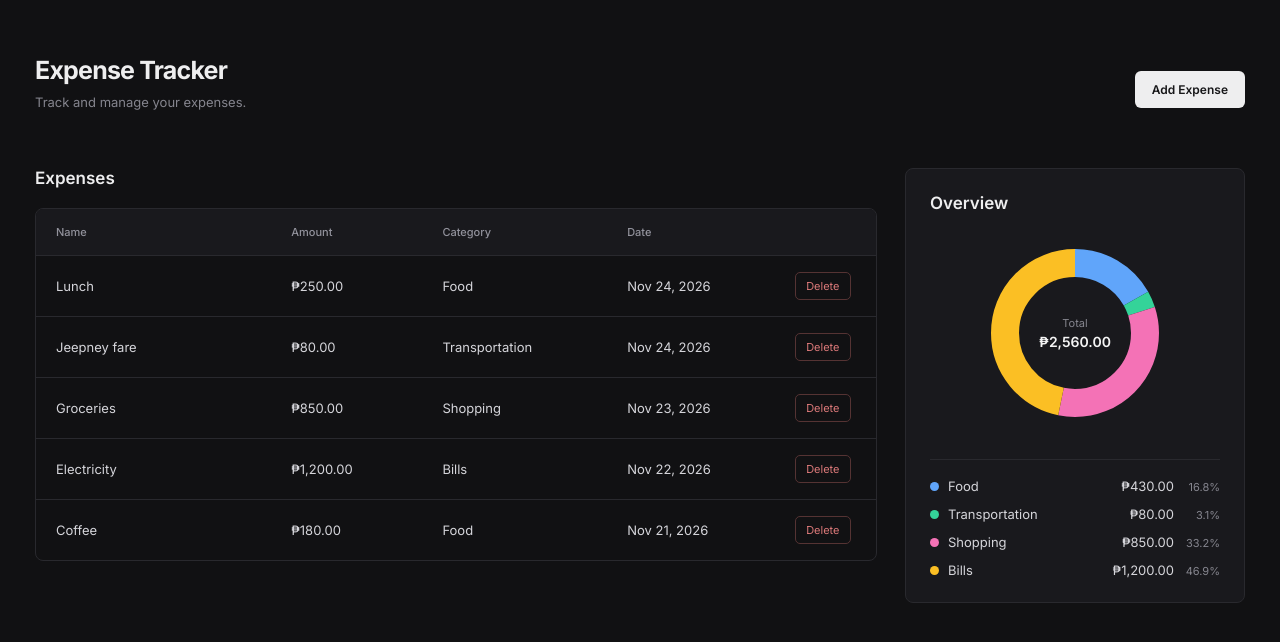
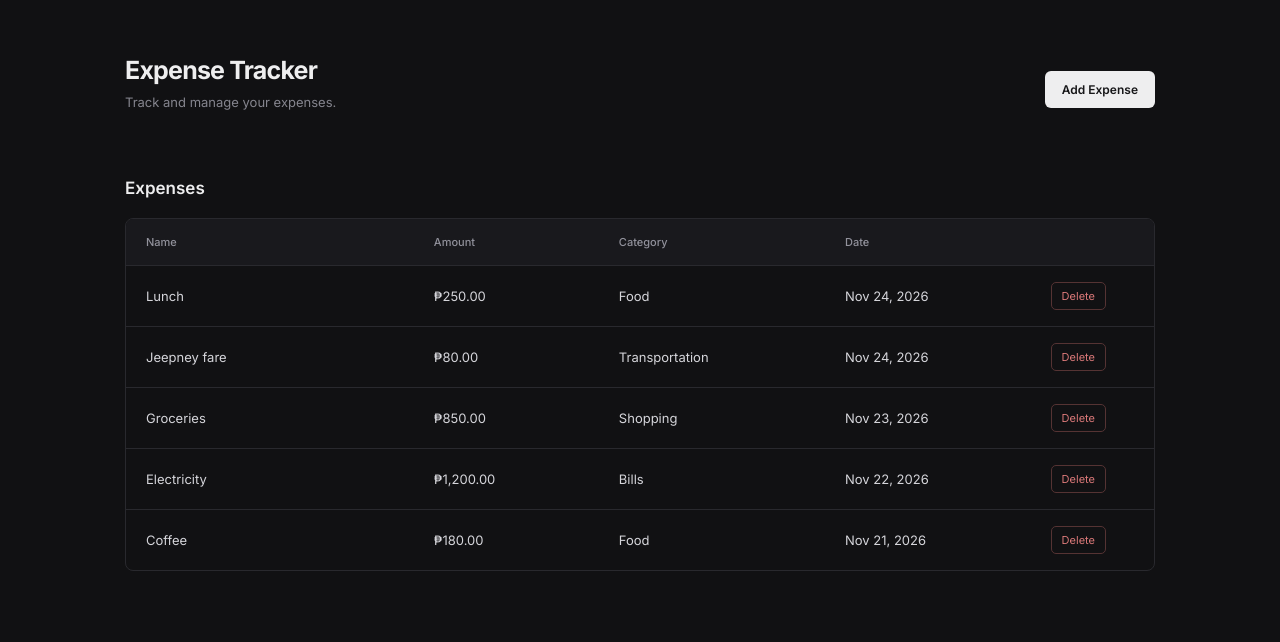
Before and after one commit to PRSM-Group/expensetracker, a React (Vite) app: page / in a window 1280 px wide. Shown: the top 642 px of the page. Built offline with nearby package versions, Linux system fonts and the light colour scheme.

Commit message:
Revert "added pie chart for overview by category"
This reverts commit 1482cb5666215da3fa54ee65c0f018551361fc86.

```diff
--- a/src/App.css
+++ b/src/App.css
@@ -1,5 +1,6 @@
+
 .container {
-  max-width: 1280px;
+  max-width: 1100px;
   margin: 0 auto;
   padding: 55px 35px;
 }
@@ -10,7 +11,7 @@
   display: flex;
   justify-content: space-between;
   align-items: center;
-  margin-bottom: 45px;
+  margin-bottom: 55px;
   gap: 15px;
 }
 
@@ -44,19 +45,9 @@
   background: #d4d4d8;
 }
 
-/* Dashboard Two-Column Layout */
-
-.dashboard-grid {
-  display: grid;
-  grid-template-columns: 1fr 340px;
-  gap: 28px;
-  align-items: start;
-}
-
 /* Expenses Table */
 
-.expenses h2,
-.chart-card h2 {
+.expenses h2 {
   font-size: 17px;
   font-weight: 600;
   margin: 0 0 20px;
@@ -71,7 +62,7 @@
 
 table {
   width: 100%;
-  min-width: 600px;
+  min-width: 650px;
   table-layout: fixed;
   border-collapse: collapse;
   text-align: left;
@@ -132,109 +123,6 @@ tbody tr {
 
 tbody tr:hover {
   background: #19191d;
-}
-
-/* Pie Chart Sidebar */
-
-.chart-card {
-  background: #19191d;
-  border: 1px solid #29292e;
-  border-radius: 8px;
-  padding: 24px;
-}
-
-.empty-chart {
-  color: #85858e;
-  font-size: 13px;
-  text-align: center;
-  padding: 40px 0;
-}
-
-.pie-wrapper {
-  position: relative;
-  width: 200px;
-  height: 200px;
-  margin: 10px auto 26px;
-}
-
-.pie-svg {
-  width: 100%;
-  height: 100%;
-}
-
-.pie-svg circle {
-  transition:
-    stroke-dasharray 0.35s ease,
-    stroke-dashoffset 0.35s ease;
-}
-
-.pie-center {
-  position: absolute;
-  inset: 0;
-  display: flex;
-  flex-direction: column;
-  align-items: center;
-  justify-content: center;
-  pointer-events: none;
-  text-align: center;
-}
-
-.pie-center span {
-  font-size: 11px;
-  color: #85858e;
-  margin-bottom: 3px;
-}
-
-.pie-center strong {
-  font-size: 14px;
-  color: #f5f5f5;
-  font-weight: 600;
-}
-
-.chart-legend {
-  list-style: none;
-  margin: 0;
-  padding: 0;
-  display: flex;
-  flex-direction: column;
-  gap: 12px;
-  border-top: 1px solid #29292e;
-  padding-top: 18px;
-}
-
-.legend-item {
-  display: flex;
-  justify-content: space-between;
-  align-items: center;
-  font-size: 13px;
-}
-
-.legend-label {
-  display: flex;
-  align-items: center;
-  gap: 9px;
-  color: #d5d5da;
-}
-
-.legend-dot {
-  width: 9px;
-  height: 9px;
-  border-radius: 50%;
-  flex-shrink: 0;
-}
-
-.legend-values {
-  display: flex;
-  align-items: baseline;
-  gap: 8px;
-  color: #d5d5da;
-}
-
-.legend-values small {
-  color: #85858e;
-  font-size: 11px;
-  min-width: 38px;
-  text-align: right;
 }
 
 /* Editable Table Cells */
@@ -385,12 +273,6 @@ tbody tr:hover {
 
 /* Responsive Layout */
 
-@media (max-width: 960px) {
-  .dashboard-grid {
-    grid-template-columns: 1fr;
-  }
-}
-
 @media (max-width: 600px) {
   .container {
     padding: 35px 18px;
@@ -404,8 +286,7 @@ tbody tr:hover {
     overflow-x: auto;
   }
 
-  .expenses h2,
-  .chart-card h2 {
+  .expenses h2 {
     font-size: 16px;
   }
 }
--- a/src/App.jsx
+++ b/src/App.jsx
@@ -11,15 +11,6 @@ const categories = [
   "Other",
 ];
 
-const categoryColors = {
-  Food: "#60a5fa",
-  Transportation: "#34d399",
-  Shopping: "#f472b6",
-  Bills: "#fbbf24",
-  Entertainment: "#a78bfa",
-  Other: "#94a3b8",
-};
-
 function getToday() {
   const today = new Date();
   const year = today.getFullYear();
@@ -27,122 +18,6 @@ function getToday() {
   const day = String(today.getDate()).padStart(2, "0");
 
   return `${year}-${month}-${day}`;
-}
-
-function ExpensePieChart({ expenses }) {
-  const totalsByCategory = categories
-    .map((category) => {
-      const total = expenses
-        .filter((expense) => expense.category === category)
-        .reduce((sum, expense) => sum + Number(expense.amount), 0);
-
-      return {
-        category,
-        total,
-        color: categoryColors[category],
-      };
-    })
-    .filter((item) => item.total > 0);
-
-  const grandTotal = totalsByCategory.reduce(
-    (sum, item) => sum + item.total,
-    0,
-  );
-
-  const radius = 70;
-  const circumference = 2 * Math.PI * radius;
-
-  const slices = totalsByCategory.reduce((acc, item) => {
-    const percent = item.total / grandTotal;
-    const prevCumulative =
-      acc.length > 0 ? acc[acc.length - 1].nextCumulative : 0;
-
-    acc.push({
-      ...item,
-      percent,
-      cumulativePercent: prevCumulative,
-      nextCumulative: prevCumulative + percent,
-    });
-
-    return acc;
-  }, []);
-
-  return (
-    <aside className="chart-card">
-      <h2>Overview</h2>
-
-      {grandTotal === 0 ? (
-        <p className="empty-chart">No expenses to display.</p>
-      ) : (
-        <>
-          <div className="pie-wrapper">
-            <svg viewBox="0 0 200 200" className="pie-svg">
-              {slices.map((slice) => {
-                const strokeDasharray = `${slice.percent * circumference} ${circumference}`;
-                const strokeDashoffset =
-                  -slice.cumulativePercent * circumference;
-
-                return (
-                  <circle
-                    key={slice.category}
-                    cx="100"
-                    cy="100"
-                    r={radius}
-                    fill="transparent"
-                    stroke={slice.color}
-                    strokeWidth="28"
-                    strokeDasharray={strokeDasharray}
-                    strokeDashoffset={strokeDashoffset}
-                    transform="rotate(-90 100 100)"
-                  />
-                );
-              })}
-            </svg>
-
-            <div className="pie-center">
-              <span>Total</span>
-              <strong>
-                ₱
-                {grandTotal.toLocaleString("en-PH", {
-                  minimumFractionDigits: 2,
-                  maximumFractionDigits: 2,
-                })}
-              </strong>
-            </div>
-          </div>
-
-          <ul className="chart-legend">
-            {totalsByCategory.map((item) => {
-              const percentage = ((item.total / grandTotal) * 100).toFixed(1);
-
-              return (
-                <li key={item.category} className="legend-item">
-                  <div className="legend-label">
-                    <span
-                      className="legend-dot"
-                      style={{ backgroundColor: item.color }}
-                    />
-                    <span>{item.category}</span>
-                  </div>
-
-                  <div className="legend-values">
-                    <span>
-                      ₱
-                      {item.total.toLocaleString("en-PH", {
-                        minimumFractionDigits: 2,
-                        maximumFractionDigits: 2,
-                      })}
-                    </span>
-                    <small>{percentage}%</small>
-                  </div>
-                </li>
-              );
-            })}
-          </ul>
-        </>
-      )}
-    </aside>
-  );
 }
 
 function EditableCell({ value, type = "text", options, onSave }) {
@@ -248,7 +123,9 @@ function EditableCell({ value, type = "text", options, onSave }) {
 
 function App() {
   const [expenses, setExpenses] = useState(initialExpenses);
+
   const [showForm, setShowForm] = useState(false);
+
   const [formData, setFormData] = useState({
     name: "",
     amount: "",
@@ -315,7 +192,6 @@ function App() {
         </button>
       </header>
 
-      <div className="dashboard-grid">
       <section className="expenses">
         <h2>Expenses</h2>
 
@@ -336,9 +212,7 @@ function App() {
                 <tr key={expense.id}>
                   <EditableCell
                     value={expense.name}
-                      onSave={(value) =>
-                        updateExpense(expense.id, "name", value)
-                      }
+                    onSave={(value) => updateExpense(expense.id, "name", value)}
                   />
 
                   <EditableCell
@@ -361,9 +235,7 @@ function App() {
                   <EditableCell
                     value={expense.date}
                     type="date"
-                      onSave={(value) =>
-                        updateExpense(expense.id, "date", value)
-                      }
+                    onSave={(value) => updateExpense(expense.id, "date", value)}
                   />
                   <td>
                     <button
@@ -379,9 +251,6 @@ function App() {
           </table>
         </div>
       </section>
-
-        <ExpensePieChart expenses={expenses} />
-      </div>
 
       {showForm && (
         <div className="modal-overlay">
```
Also changed, not shown: 1 other file (tests, documents, lock files or other folders). Lines whose indentation alone changed are shown as unchanged.
